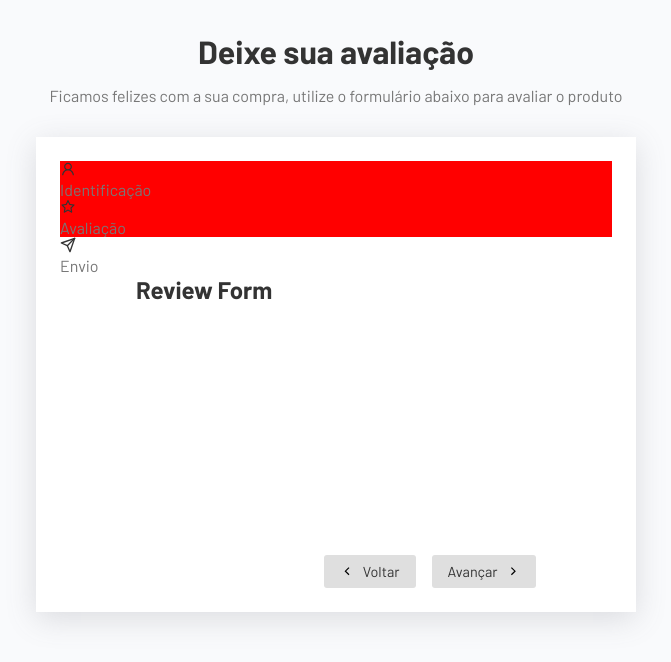
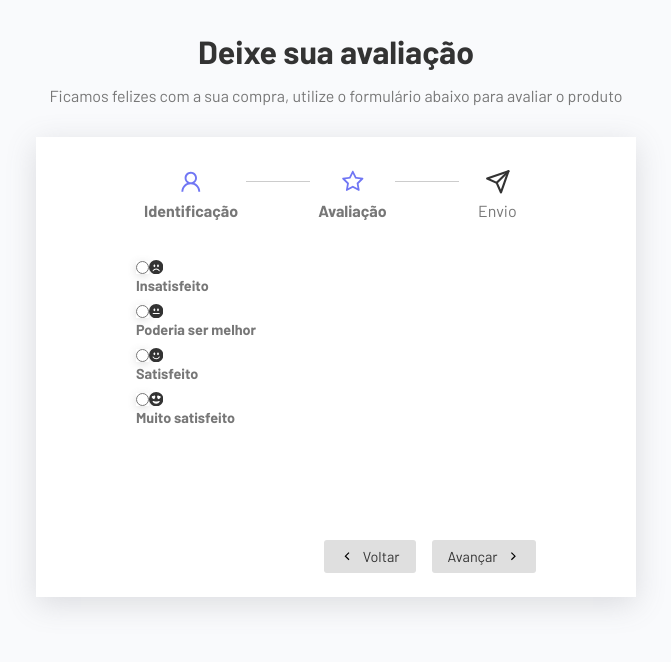
Before and after one commit to Bruno-Vitor/multistep-form-react, a React (Vite) app in the folder multistep-form-react/: page / in a window 1280 px wide. Both pictures are taken after typing "Sample", "name@example.com" into the empty fields and a click on the button "Avançar". Shown: the top 662 px of the page, without its empty margins (304-975 px from the left). Built offline with nearby package versions, Linux system fonts and the light colour scheme.

Commit message:
Update 1.6

```diff
--- a/multistep-form-react/src/components/ReviewForm.jsx
+++ b/multistep-form-react/src/components/ReviewForm.jsx
@@ -1,11 +1,37 @@
-import React from 'react'
+import {
+  BsFillEmojiHeartEyesFill,
+  BsFillEmojiSmileFill,
+  BsFillEmojiNeutralFill,
+  BsFillEmojiFrownFill,
+} from "react-icons/bs";
 
 const ReviewForm = () => {
   return (
-    <div>
-      <h2>Review Form</h2>
+    <div className="review-form">
+      <div className="form-control score-container">
+        <label className="radio-container">
+          <input type="radio" value="unsatisfied" name="review" required />
+          <BsFillEmojiFrownFill />
+          <p>Insatisfeito</p>
+        </label>
+        <label className="radio-container">
+          <input type="radio" value="neutral" name="review" required />
+          <BsFillEmojiNeutralFill />
+          <p>Poderia ser melhor</p>
+        </label>
+        <label className="radio-container">
+          <input type="radio" value="satisfied" name="review" required />
+          <BsFillEmojiSmileFill />
+          <p>Satisfeito</p>
+        </label>
+        <label className="radio-container">
+          <input type="radio" value="very_satisfied" name="review" required />
+          <BsFillEmojiHeartEyesFill />
+          <p>Muito satisfeito</p>
+        </label>
+      </div>
     </div>
-  )
-}
+  );
+};
 
-export default ReviewForm
+export default ReviewForm;
--- a/multistep-form-react/src/components/Steps.css
+++ b/multistep-form-react/src/components/Steps.css
@@ -1,3 +1,40 @@
+.steps {
+  display: flex;
+  gap: 4rem;
+  justify-content: center;
+  align-items: center;
+  max-width: 400px;
+  margin: 0 auto;
+  position: relative;
+  margin-bottom: 2rem;
+}
+
+.steps::after {
+  content: "";
+
+  width: 380px;
+  border-bottom: 1px solid #ccc;
+  position: absolute;
+  top: 20px;
+}
+
+.step {
+  text-align: center;
+  background-color: #fff;
+  z-index: 1;
+  width: 120px;
+  padding: 0.5rem;
+}
+
+.step svg {
+  font-size: 1.6rem;
+  margin-bottom: .2rem;
+}
+
 .active {
-  background-color: red;
+  font-weight: bold;
 }
+
+.active > svg {
+  fill: #7076f4;
+}
```
